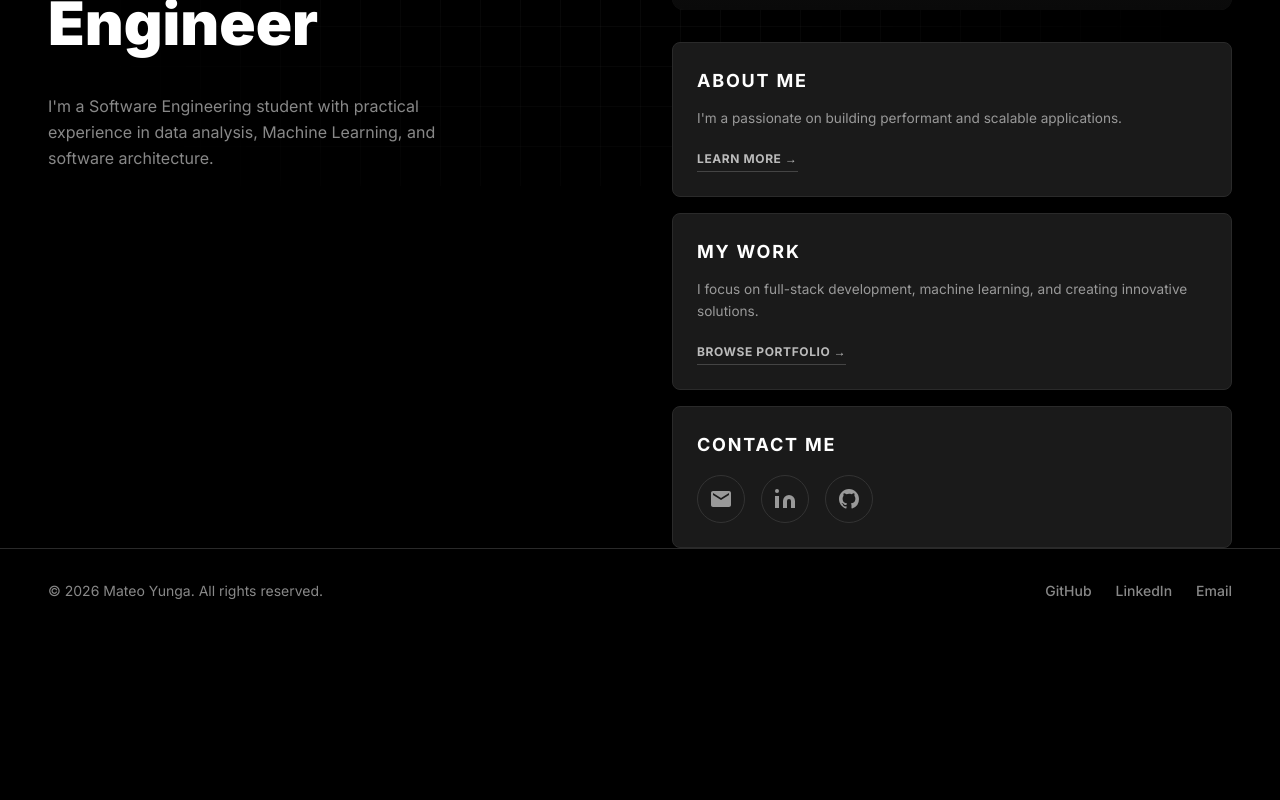
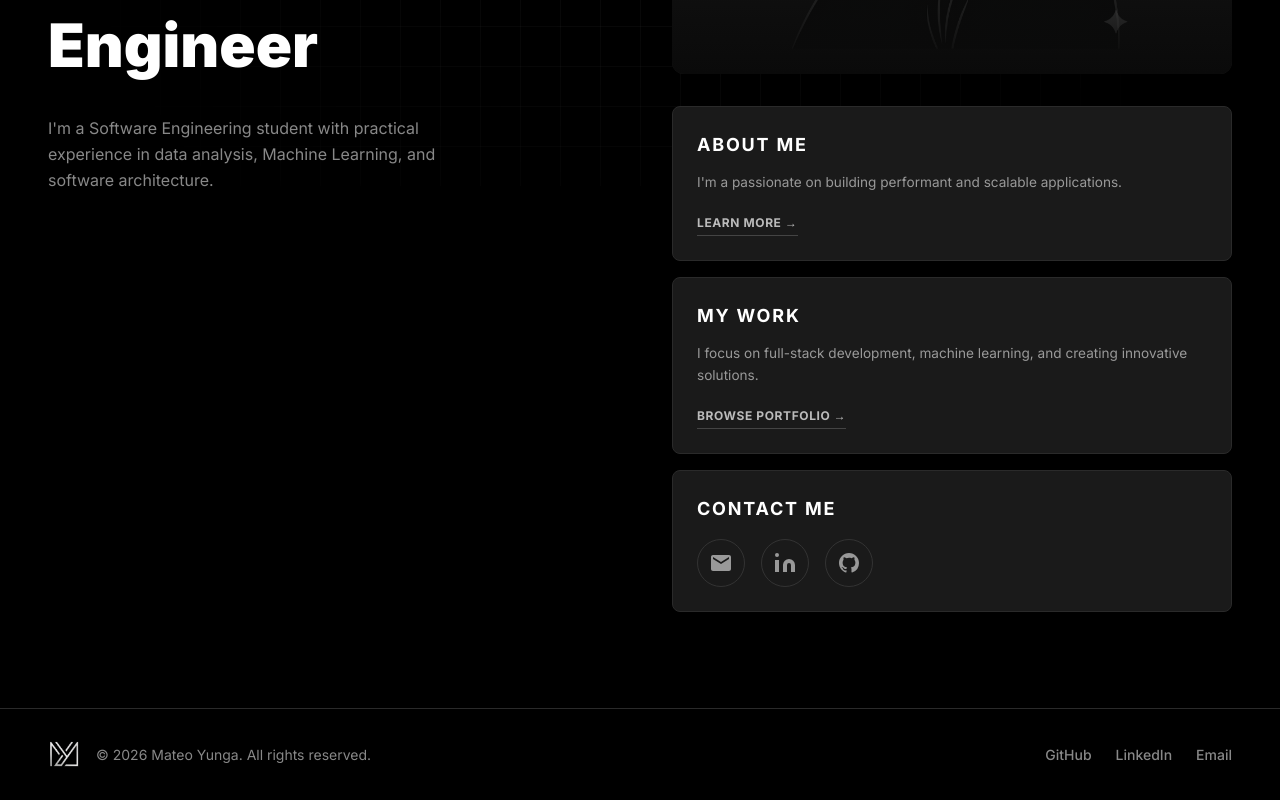
Before and after one commit to Matein0411/My_Portfolio, a Next.js app: page / in a window 1280 px wide. Shown: the part 614-1414 px from the top of the page. Before the commit the page ends 1247 px from the top, so only its background shows below. Built offline with nearby package versions, Linux system fonts and the light colour scheme.

Commit message:
Corrigiendo error de padding

```diff
--- a/app/page.tsx
+++ b/app/page.tsx
@@ -6,20 +6,20 @@ import Footer from '@/components/Footer';
 export default function Home() {
   return (
 
-    <div className="min-h-screen text-white" style={{ fontFamily: 'Inter, sans-serif' }}>
+    <div className="flex flex-col min-h-screen text-white" style={{ fontFamily: 'Inter, sans-serif' }}>
 
       {/* NAV */}
       <Navbar />
 
       {/* MAIN CONTENT */}
-      <div className="pt-16 min-h-screen flex items-center">
+      <main className="flex-1 flex items-center pt-24 pb-16 md:pt-32 md:pb-24">
         <div className="w-full px-6 md:px-12">
           <div className="max-w-7xl mx-auto">
             <div className="grid lg:grid-cols-2 gap-12 lg:gap-16 items-center">
 
               {/* LEFT SECTION */}
               <div className="flex flex-col justify-center -translate-y-6 md:-translate-y-8">
-                <div className="mb-6 md:mb-8">
+                {/* <div className="mb-6 md:mb-8">
                   <Image
                     src="/img/logo.png"
                     alt="Logo Mateo"
@@ -27,7 +27,7 @@ export default function Home() {
                     height={64}
                     className="object-contain"
                   />
-                </div>
+                </div> */}
                 <div className="w-12 md:w-14 h-1 bg-white mb-8 md:mb-10" />
                 <h1 className="text-4xl md:text-5xl lg:text-6xl font-black leading-tight mb-6 md:mb-8">
                   I'm Mateo,<br /><span className="text-[#4a90d9]">a Software</span><br />Engineer
@@ -127,7 +127,7 @@ export default function Home() {
             </div>
           </div>
         </div>
-      </div>
+      </main>
       <Footer />
     </div>
   );
--- a/components/Footer.jsx
+++ b/components/Footer.jsx
@@ -1,4 +1,6 @@
 // components/Footer.jsx
+import Image from 'next/image';
+
 export default function Footer() {
   const currentYear = new Date().getFullYear();
 
@@ -6,10 +8,19 @@ export default function Footer() {
     <footer className="border-t border-[#2a2a2a] py-8 text-[#888] text-sm mt-auto">
       <div className="max-w-7xl mx-auto px-6 md:px-12 flex flex-col md:flex-row justify-between items-center gap-4">
 
-        {/* Copyright */}
-        <p>
-          © {currentYear} Mateo Yunga. All rights reserved.
-        </p>
+        {/* Logo & Copyright */}
+        <div className="flex items-center gap-4">
+          <Image
+            src="/img/logo.png"
+            alt="Logo Mateo"
+            width={32}
+            height={32}
+            className="object-contain"
+          />
+          <p>
+            © {currentYear} Mateo Yunga. All rights reserved.
+          </p>
+        </div>
 
         {/* Links Rápidos */}
         <div className="flex gap-6 font-medium">
```
